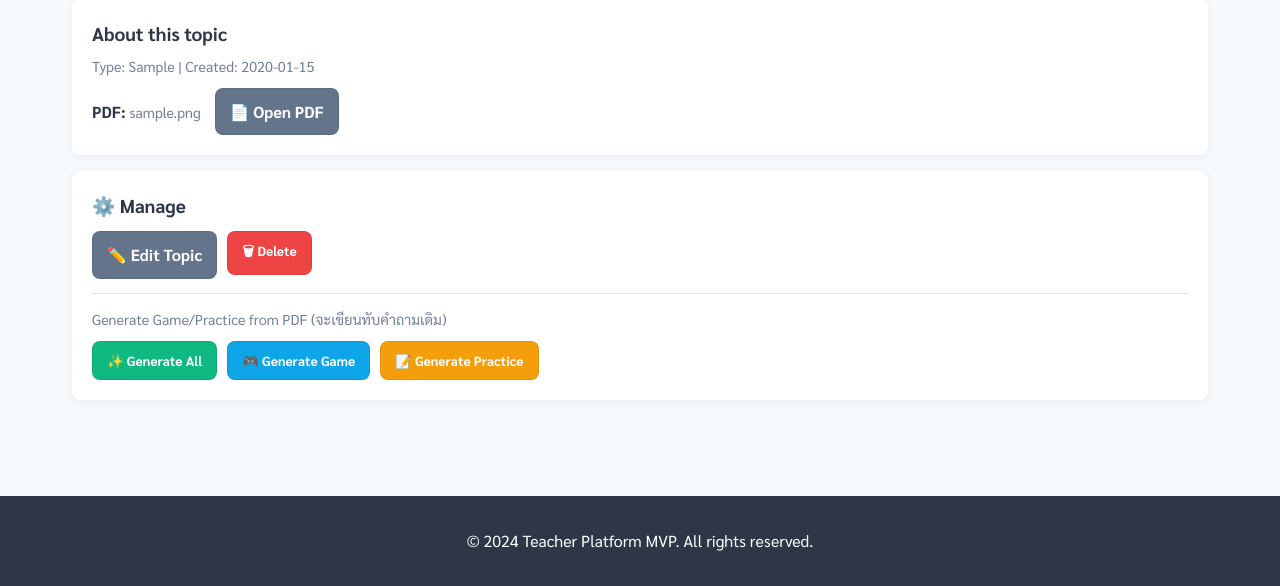
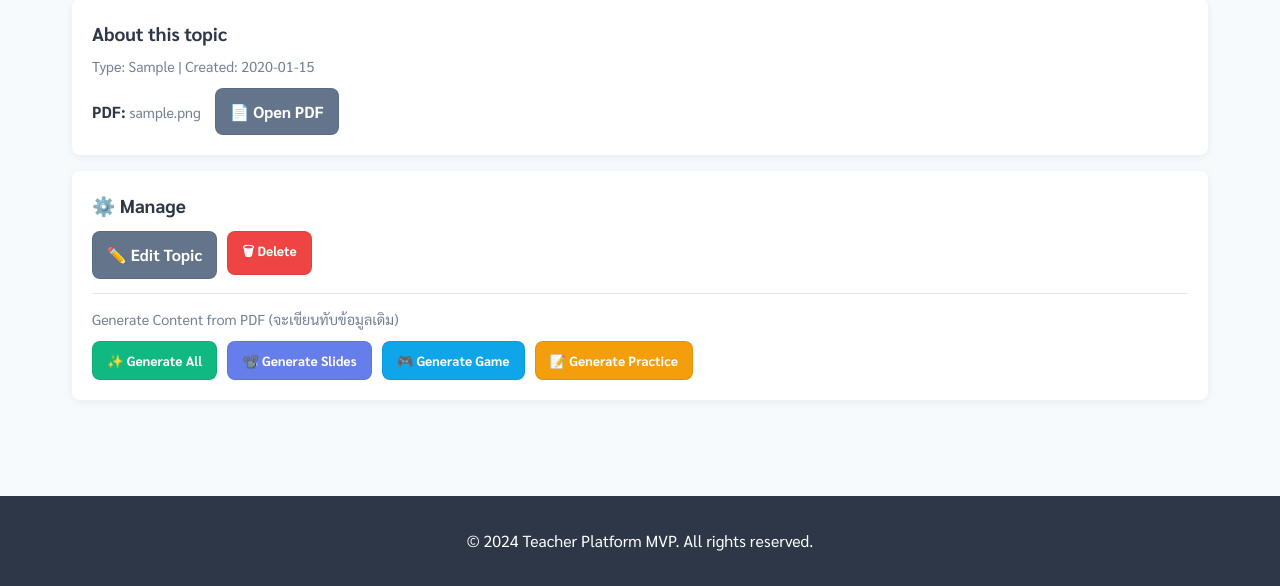
Before and after one commit to Gowithe/classready, a Flask app: page /topic/1 in a window 1280 px wide. Shown: the part 341-927 px from the top of the page. Run offline with Flask 3, Linux system fonts and the light colour scheme; the visitor is signed in with stand-in values (Sample User, id 1); tables that the repository leaves empty hold one stand-in row (values such as "Sample post"); some libraries are stand-ins or nearby versions.

Commit message:
Refactor topic_detail.html for better content generation

```diff
--- a/templates/topic_detail.html
+++ b/templates/topic_detail.html
@@ -79,7 +79,7 @@
     top: 100%;
     left: 0;
     background: white;
-    min-width: 260px; /* ปรับขนาดให้กว้างขึ้น */
+    min-width: 260px; /* กว้างขึ้นตามที่ขอ */
     box-shadow: 0 8px 24px rgba(0,0,0,0.15);
     border-radius: 8px;
     z-index: 100;
@@ -89,7 +89,6 @@
   .dropdown.open .dropdown-content{
     display:block;
   }
-
   /* Optional: allow keyboard focus to keep menu open */
   .dropdown:focus-within .dropdown-content{
     display:block;
@@ -106,7 +105,7 @@
     transition: background 0.15s;
     border-radius: 0;
     background: white;
-    white-space: nowrap; /* บังคับให้อยู่บรรทัดเดียว */
+    white-space: nowrap; /* ข้อความไม่ตัดบรรทัด */
   }
 
   .dropdown-content a:hover {
@@ -157,6 +156,7 @@
     text-decoration:none;
   }
   .btn2:hover { filter: brightness(0.98); }
+  .btn2.primary { background:#667eea; }
   .btn2.secondary { background:#0ea5e9; }
   .btn2.green { background:#10b981; }
   .btn2.orange { background:#f59e0b; }
@@ -242,16 +242,6 @@
     color: #94a3b8;
     font-size: 0.85rem;
     margin-top: 1rem;
-  }
-
-  /* Badge for disabled buttons */
-  .nav-badge {
-    font-size: 0.7rem;
-    background: #fbbf24;
-    color: #1e293b;
-    padding: 2px 6px;
-    border-radius: 4px;
-    margin-left: 6px;
   }
 </style>
 {% endblock %}
@@ -346,16 +336,22 @@
   <hr style="margin:14px 0; border:none; border-top:1px solid #e2e8f0;">
 
   <div class="muted" style="margin-bottom:8px;">
-    Generate Game/Practice from PDF (จะเขียนทับคำถามเดิม)
+    Generate Content from PDF (จะเขียนทับข้อมูลเดิม)
   </div>
 
   <div class="btnrow">
     <button class="btn2 green" id="btnGenAll" type="button" {% if not topic.pdf_file %}disabled{% endif %}>
       ✨ Generate All
     </button>
+
+    <button class="btn2 primary" id="btnGenSlides" type="button" {% if not topic.pdf_file %}disabled{% endif %}>
+      📽️ Generate Slides
+    </button>
+
     <button class="btn2 secondary" id="btnGenGame" type="button" {% if not topic.pdf_file %}disabled{% endif %}>
       🎮 Generate Game
     </button>
+
     <button class="btn2 orange" id="btnGenPractice" type="button" {% if not topic.pdf_file %}disabled{% endif %}>
       📝 Generate Practice
     </button>
@@ -369,7 +365,7 @@
   <div class="modal-box">
     <h3>⏳ Generating Lesson</h3>
     <div class="spinner"></div>
-    <p id="modalMessage">Generating Game + Practice from PDF...</p>
+    <p id="modalMessage">Generating content from PDF...</p>
     <p class="hint">โปรดอย่าปิดหน้าเว็บระหว่างทำงาน</p>
   </div>
 </div>
@@ -442,12 +438,11 @@
   }
 
   function showModal(mode) {
-    let message = 'Generating Game + Practice from PDF...';
-    if (mode === 'game') {
-      message = 'Generating Game from PDF...';
-    } else if (mode === 'practice') {
-      message = 'Generating Practice from PDF...';
-    }
+    let message = 'Generating All Content from PDF...';
+    if (mode === 'slides') message = 'Generating Slides from PDF...';
+    else if (mode === 'game') message = 'Generating Game from PDF...';
+    else if (mode === 'practice') message = 'Generating Practice from PDF...';
+
     modalMessage.textContent = message;
     modal.classList.add('show');
   }
@@ -458,15 +453,11 @@
 
   async function readJsonSafely(res){
     const ct = (res.headers.get('content-type') || '').toLowerCase();
-
     if(!ct.includes('application/json')){
       const text = await res.text();
-      const preview = (text || '').slice(0, 200);
-      throw new Error(`Server returned non-JSON (status ${res.status}). Preview: ${preview}`);
+      throw new Error(`Server returned non-JSON (status ${res.status}).`);
     }
-
-    const data = await res.json();
-    return data;
+    return await res.json();
   }
 
   async function callGenerate(mode){
@@ -475,11 +466,12 @@
       return;
     }
 
-    const ok = confirm(`ยืนยัน Generate (${mode}) จาก PDF?\nระบบจะเขียนทับคำถามเดิม`);
+    const ok = confirm(`ยืนยัน Generate (${mode}) จาก PDF?\nระบบจะเขียนทับข้อมูลเดิม`);
     if(!ok) return;
 
     const buttons = [
       document.getElementById('btnGenAll'),
+      document.getElementById('btnGenSlides'),
       document.getElementById('btnGenGame'),
       document.getElementById('btnGenPractice')
     ];
@@ -488,7 +480,7 @@
     showModal(mode);
 
     try{
-      setStatus('⏳ Generating... (กำลังสร้างคำถามจาก PDF)');
+      setStatus('⏳ Generating... Please wait.');
 
       const res = await fetch(`/api/topic/${topicId}/generate`, {
         method: 'POST',
@@ -513,14 +505,16 @@
         window.location.href = `/topic/${topicId}/game`;
       }else if(mode === 'practice'){
         window.location.href = `/topic/${topicId}/practice`;
+      }else if(mode === 'slides'){
+        window.location.href = `/topic/${topicId}/slides`;
       }else{
         window.location.reload();
       }
 
     }catch(err){
       hideModal();
-      alert('Error: ' + (err && err.message ? err.message : err));
-      setStatus('❌ Error: ' + (err && err.message ? err.message : err));
+      alert('Error: ' + (err.message || err));
+      setStatus('❌ Error: ' + (err.message || err));
       console.error(err);
     }finally{
       buttons.forEach(b => { if(b) b.disabled = false; });
@@ -528,10 +522,12 @@
   }
 
   const btnAll = document.getElementById('btnGenAll');
+  const btnSlides = document.getElementById('btnGenSlides');
   const btnGame = document.getElementById('btnGenGame');
   const btnPractice = document.getElementById('btnGenPractice');
 
   if(btnAll) btnAll.addEventListener('click', () => callGenerate('all'));
+  if(btnSlides) btnSlides.addEventListener('click', () => callGenerate('slides'));
   if(btnGame) btnGame.addEventListener('click', () => callGenerate('game'));
   if(btnPractice) btnPractice.addEventListener('click', () => callGenerate('practice'));
 </script>
```
